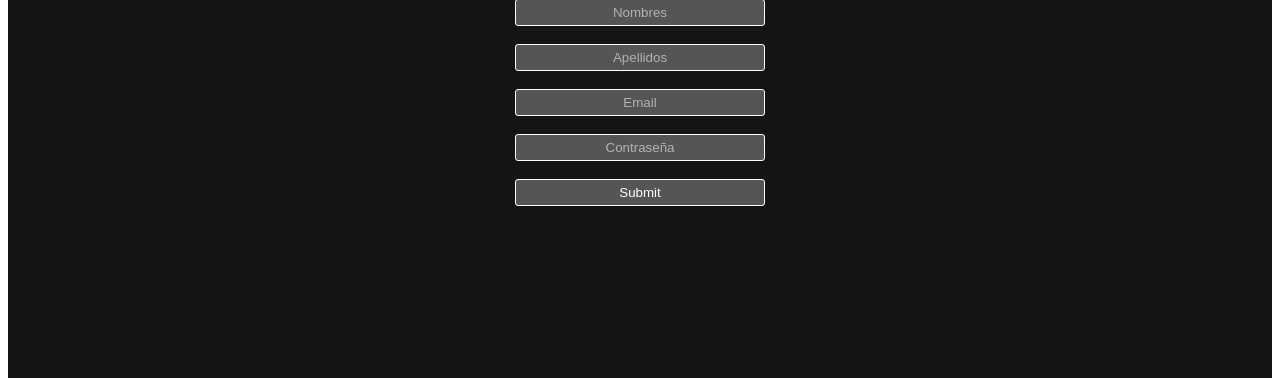
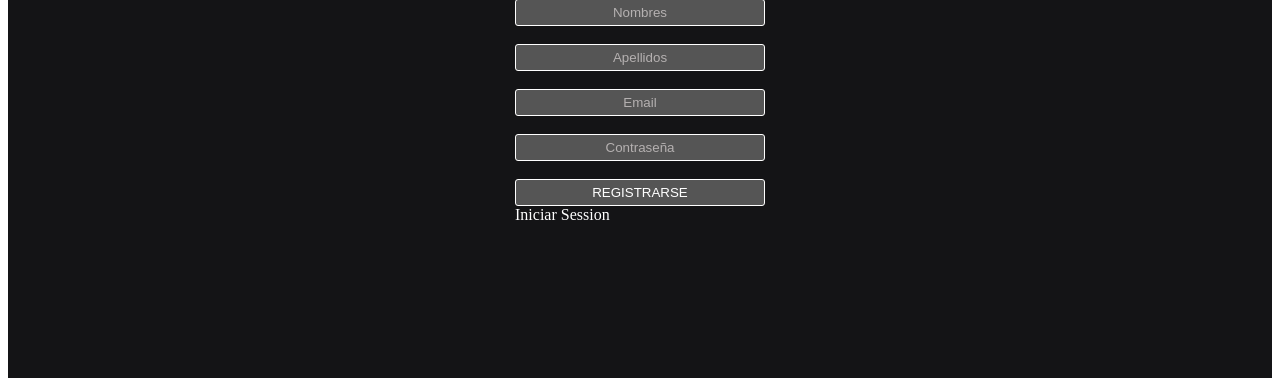
Before and after one commit to buqx/your_style, a PHP site: page / in a window 1280 px wide. Shown: the part 655-1033 px from the top of the page. Run offline with PHP 8.4, Linux system fonts and the light colour scheme.

Commit message:
link direccionando a registrarse e iniciar session

```diff
--- a/index.php
+++ b/index.php
@@ -34,7 +34,8 @@
                   <input type="password" id="pass_cli" name="pass_cli" placeholder="Contraseña" required>
                 </li>
                  <li class="button">
-                    <input name="enviar";style="width: 102%; height: 99%;" type="submit"></input>
+                    <input name="enviar";style="width: 102%; height: 99%;" type="submit" value="REGISTRARSE"></input>
+                    <a href="index2.php" style="color:white; text-decoration:none">Iniciar Session</a>
                   </li>
                   <link rel="stylesheet" href="index2.html">
                 </ul>
--- a/index2.php
+++ b/index2.php
@@ -42,6 +42,7 @@ if(isset($_POST["enviar"])){
 
                  <li class="button">
                     <input name="enviar"type="submit"></input>
+                    <a href="index.php" style="color:white;text-decoration:none">Registrarse</a>
                   </li>
                 </ul>
             </form>
--- a/index3.php
+++ b/index3.php
@@ -18,9 +18,9 @@
           <a>Your Style</a>
         </div>
         <ul>
-            <li><a href="#">Bienvenido <?php echo $nom; ?></a></li>
-            <li><a href="index5.php">Editar perfil</a></li>
-          <li><a href="close_session.php">Salir</a></li>
+            <li style="font-size=30px;"><a href="#">Bienvenido <?php echo $nom; ?></a></li>
+            <li style="font-size=30px;"><a href="index5.php">Editar perfil</a></li>
+          <li style="font-size=30px;"><a href="close_session.php">Salir</a></li>
         </ul>
     </nav>
     <div class="imagen1"><img src="11.png" alt="" >
--- a/main_diseño.css
+++ b/main_diseño.css
@@ -32,7 +32,7 @@ ul li {
 
 ul li a {
   color: white;
-  font-size: 4vw;
+  font-size: 30px;
   text-decoration: none;
 }
 
```
